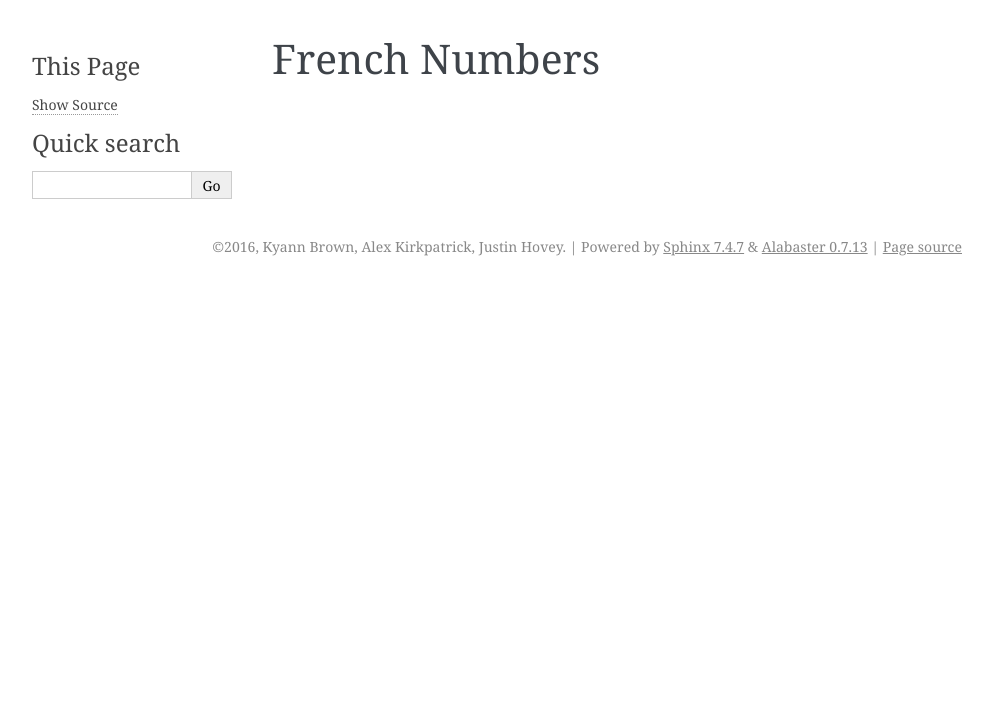
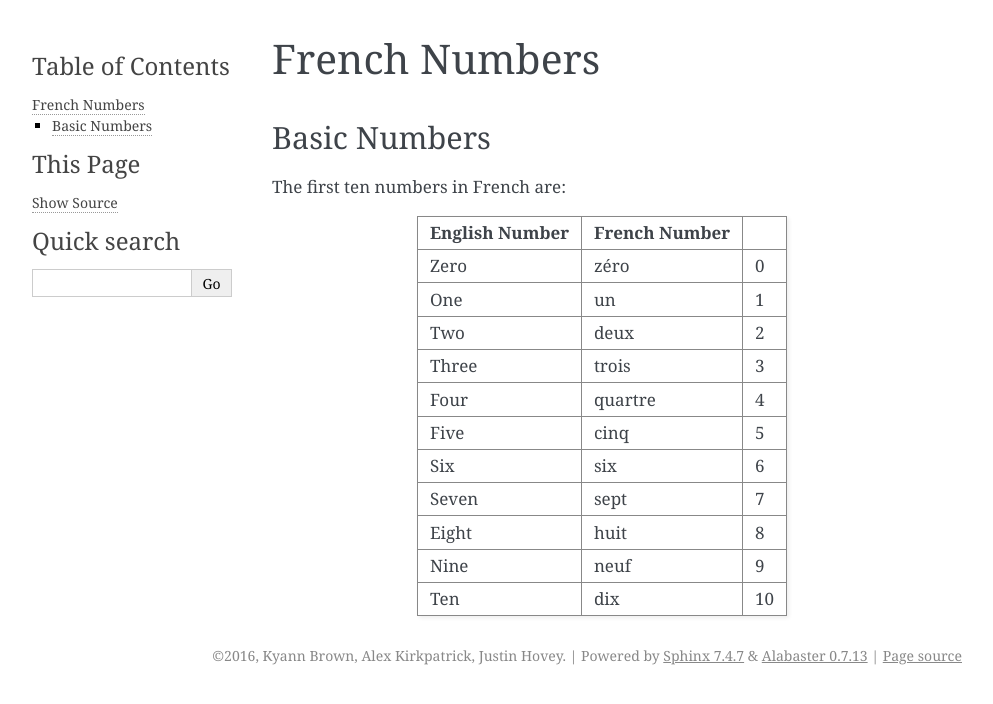
Before and after one commit to brownk96/french_101, a Sphinx documentation site: the page built from source/numbers.rst, in a window 1280 px wide. Shown: the top 704 px of the page, without its empty margins (148-1141 px from the left). Built offline with Sphinx 7.4.7, drawn with Linux system fonts in a browser that asks for light colours.

Commit message:
Added first 10 numbers table

```diff
--- a/source/numbers.rst
+++ b/source/numbers.rst
@@ -1,2 +1,33 @@
 French Numbers
 ======================================
+
+Basic Numbers
+-------------
+
+The first ten numbers in French are:
+
++------------------+----------------+---------+
+| English Number   | French Number  |         |
++==================+================+=========+
+| Zero             | zéro           |  0      |
++------------------+----------------+---------+
+| One              | un             |  1      |
++------------------+----------------+---------+
+| Two              | deux           |  2      |
++------------------+----------------+---------+
+| Three            | trois          |  3      |
++------------------+----------------+---------+
+| Four             | quartre        |  4      |
++------------------+----------------+---------+
+| Five             | cinq           |  5      |
++------------------+----------------+---------+
+| Six              | six            |  6      |
++------------------+----------------+---------+
+| Seven            | sept           |  7      |
++------------------+----------------+---------+
+| Eight            | huit           |  8      |
++------------------+----------------+---------+
+| Nine             | neuf           |  9      |
++------------------+----------------+---------+
+| Ten              | dix            |  10     |
++------------------+----------------+---------+
```
